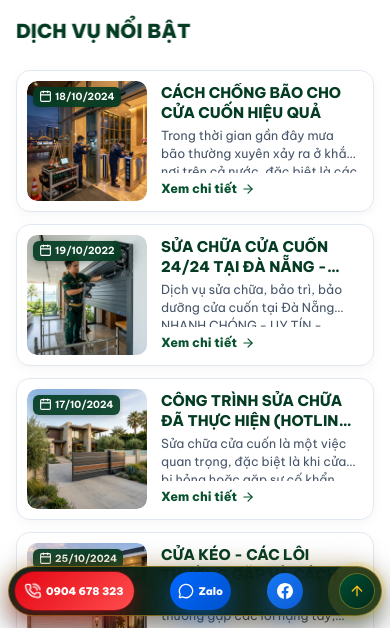
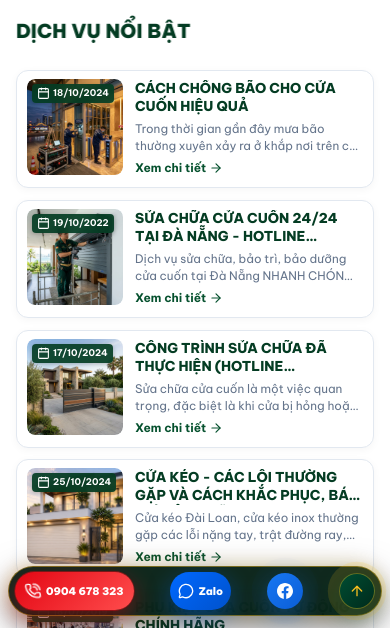
Before and after one commit to nalatio109-rgb/cuatudongbossfrontend, a React (Vite) app: page /dich-vu in a window 390 px wide. Shown: the part 216-844 px from the top of the page. Built offline with nearby package versions, Linux system fonts and the light colour scheme; no server answers; a web font is replaced by a local one.

Commit message:
style(mobile): tinh chinh co chu va thumbnail the dich vu tren dien thoai can doi

```diff
--- a/src/pages/News.css
+++ b/src/pages/News.css
@@ -725,25 +725,25 @@
     display: flex !important;
     flex-direction: row !important;
     align-items: stretch !important;
-    gap: 12px !important;
-    padding: 10px !important;
-    border-radius: 14px !important;
+    gap: 10px !important;
+    padding: 8px 10px !important;
+    border-radius: 12px !important;
     background: #ffffff !important;
     border: 1px solid #e2e8f0 !important;
-    box-shadow: 0 3px 12px rgba(0, 0, 0, 0.04) !important;
+    box-shadow: 0 2px 8px rgba(0, 0, 0, 0.04) !important;
     height: auto !important;
-    min-height: 115px !important;
+    min-height: 100px !important;
     position: relative !important;
     overflow: hidden !important;
   }
 
   .news-img-wrap {
-    width: 120px !important;
-    min-width: 120px !important;
-    max-width: 120px !important;
-    height: auto !important;
-    min-height: 110px !important;
-    border-radius: 10px !important;
+    width: 96px !important;
+    min-width: 96px !important;
+    max-width: 96px !important;
+    height: 96px !important;
+    min-height: 96px !important;
+    border-radius: 8px !important;
     overflow: hidden !important;
     flex-shrink: 0 !important;
     position: relative !important;
@@ -754,26 +754,26 @@
     width: 100% !important;
     height: 100% !important;
     object-fit: cover !important;
-    border-radius: 10px !important;
+    border-radius: 8px !important;
   }
 
   .news-date-badge {
     position: absolute !important;
-    top: 6px !important;
-    left: 6px !important;
+    top: 5px !important;
+    left: 5px !important;
     bottom: auto !important;
     right: auto !important;
-    font-size: 0.62rem !important;
-    padding: 2px 6px !important;
-    border-radius: 6px !important;
+    font-size: 0.58rem !important;
+    padding: 2px 5px !important;
+    border-radius: 4px !important;
     gap: 3px !important;
     background: rgba(4, 60, 35, 0.92) !important;
     backdrop-filter: blur(4px) !important;
-    box-shadow: 0 2px 6px rgba(0, 0, 0, 0.25) !important;
+    box-shadow: 0 1px 4px rgba(0, 0, 0, 0.25) !important;
   }
 
   .news-card-content {
-    padding: 2px 4px 2px 2px !important;
+    padding: 1px 2px !important;
     display: flex !important;
     flex-direction: column !important;
     justify-content: space-between !important;
@@ -782,26 +782,27 @@
   }
 
   .news-card-title {
-    margin: 0 0 4px 0 !important;
+    margin: 0 0 3px 0 !important;
     line-height: 1.3 !important;
   }
 
   .news-card-title a {
-    font-size: 0.92rem !important;
-    font-weight: 800 !important;
+    font-size: 0.85rem !important;
+    font-weight: 750 !important;
     color: #043c23 !important;
     display: -webkit-box !important;
     -webkit-line-clamp: 2 !important;
     -webkit-box-orient: vertical !important;
     overflow: hidden !important;
-    line-height: 1.35 !important;
+    line-height: 1.32 !important;
+    word-break: break-word !important;
   }
 
   .news-card-summary {
-    font-size: 0.78rem !important;
-    line-height: 1.45 !important;
-    color: #475569 !important;
-    margin-bottom: 6px !important;
+    font-size: 0.74rem !important;
+    line-height: 1.42 !important;
+    color: #64748b !important;
+    margin-bottom: 4px !important;
     display: -webkit-box !important;
     -webkit-line-clamp: 2 !important;
     -webkit-box-orient: vertical !important;
@@ -810,10 +811,10 @@
   }
 
   .btn-news-readmore {
-    font-size: 0.78rem !important;
-    font-weight: 750 !important;
+    font-size: 0.74rem !important;
+    font-weight: 700 !important;
     color: #07522f !important;
-    gap: 4px !important;
+    gap: 3px !important;
     margin-top: auto !important;
     display: inline-flex !important;
     align-items: center !important;
@@ -1140,9 +1141,11 @@
 
 @media (max-width: 380px) {
   .news-img-wrap {
-    width: 105px !important;
-    min-width: 105px !important;
-    max-width: 105px !important;
+    width: 88px !important;
+    min-width: 88px !important;
+    max-width: 88px !important;
+    height: 88px !important;
+    min-height: 88px !important;
   }
   .cta-box-title {
     font-size: 0.9rem !important;
@@ -1163,10 +1166,10 @@
     font-size: 0.94rem !important;
   }
   .news-card-title a {
-    font-size: 0.88rem !important;
+    font-size: 0.8rem !important;
   }
   .news-card-summary {
-    font-size: 0.76rem !important;
+    font-size: 0.7rem !important;
   }
   .news-detail-content,
   .project-article-rendered-content,
```
